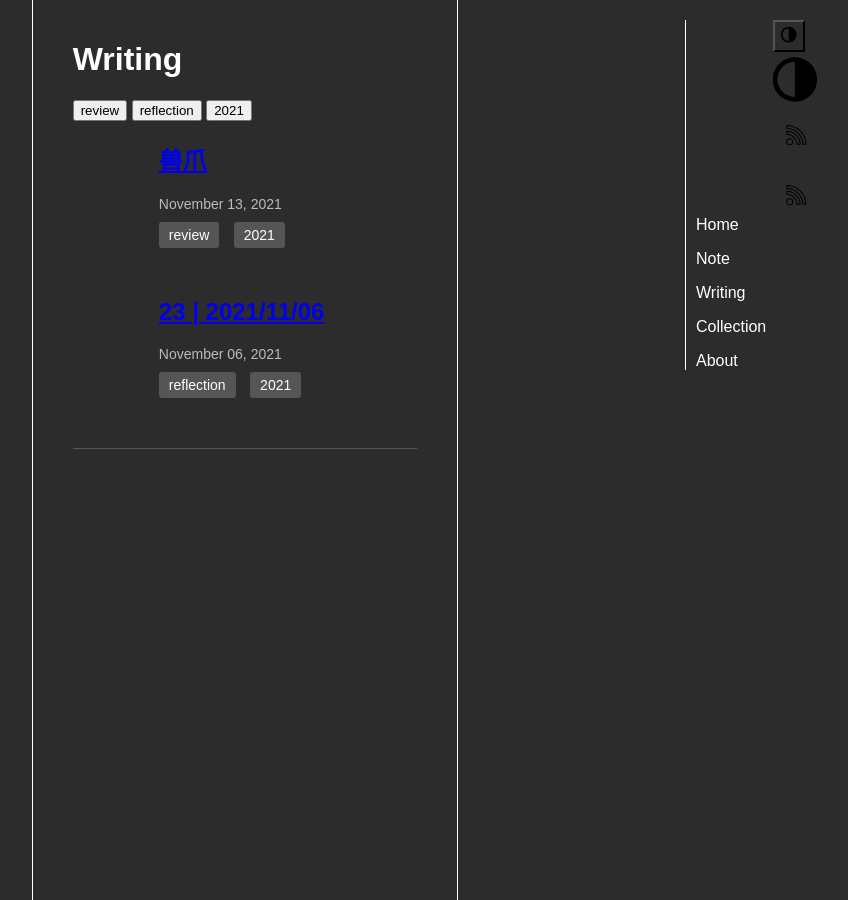
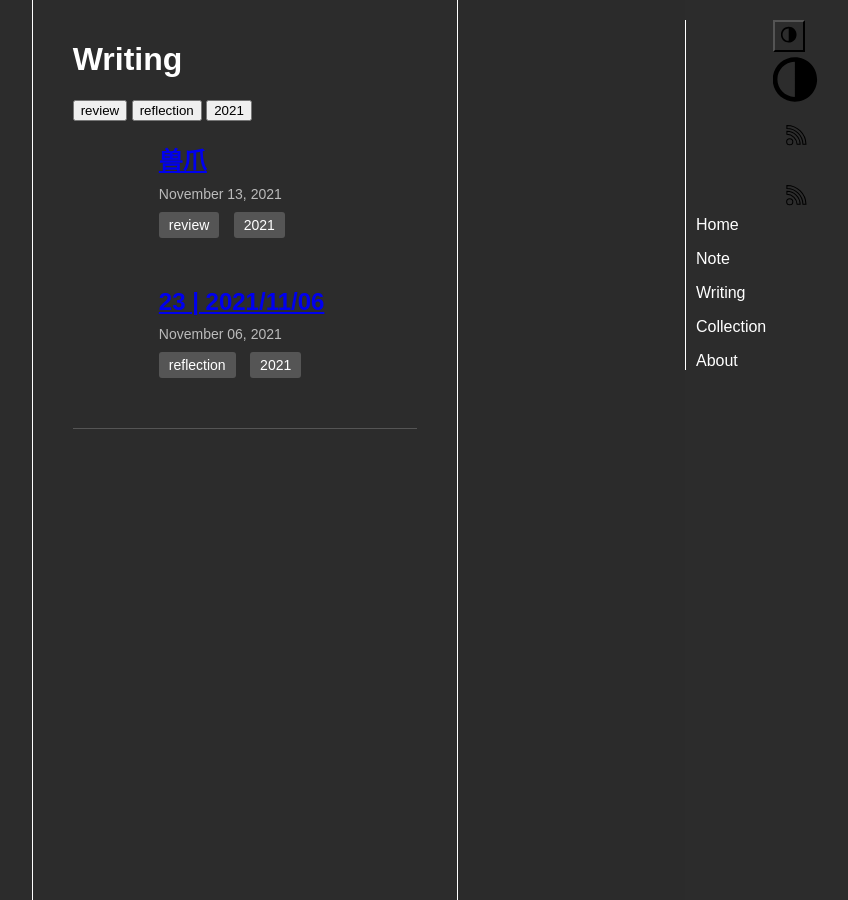
Before and after one commit to faithk7/faithk7.github.io, a Jekyll site: the page built from writing-index.html, in a window 1280 px wide. Shown: the whole page, without its empty margins (395-1243 px from the left). Built offline with Jekyll 4.4.1, drawn with Linux system fonts in a browser that asks for light colours.

Commit message:
f: adjust the margin bottom for the title

```diff
--- a/assets/writing-index.css
+++ b/assets/writing-index.css
@@ -51,7 +51,7 @@
 
 .o-post-title {
     font-size: 24px;
-    margin-bottom: 20px 0;
+    margin-bottom: 10px;
 }
 
 
```
